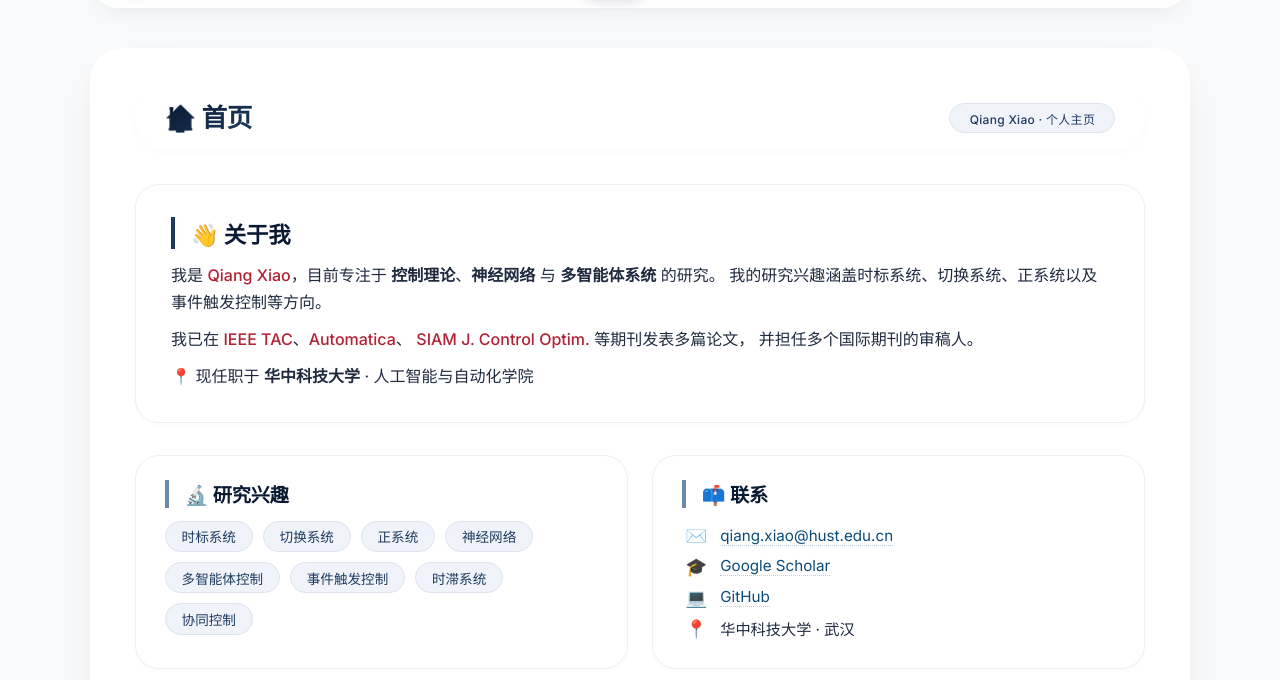
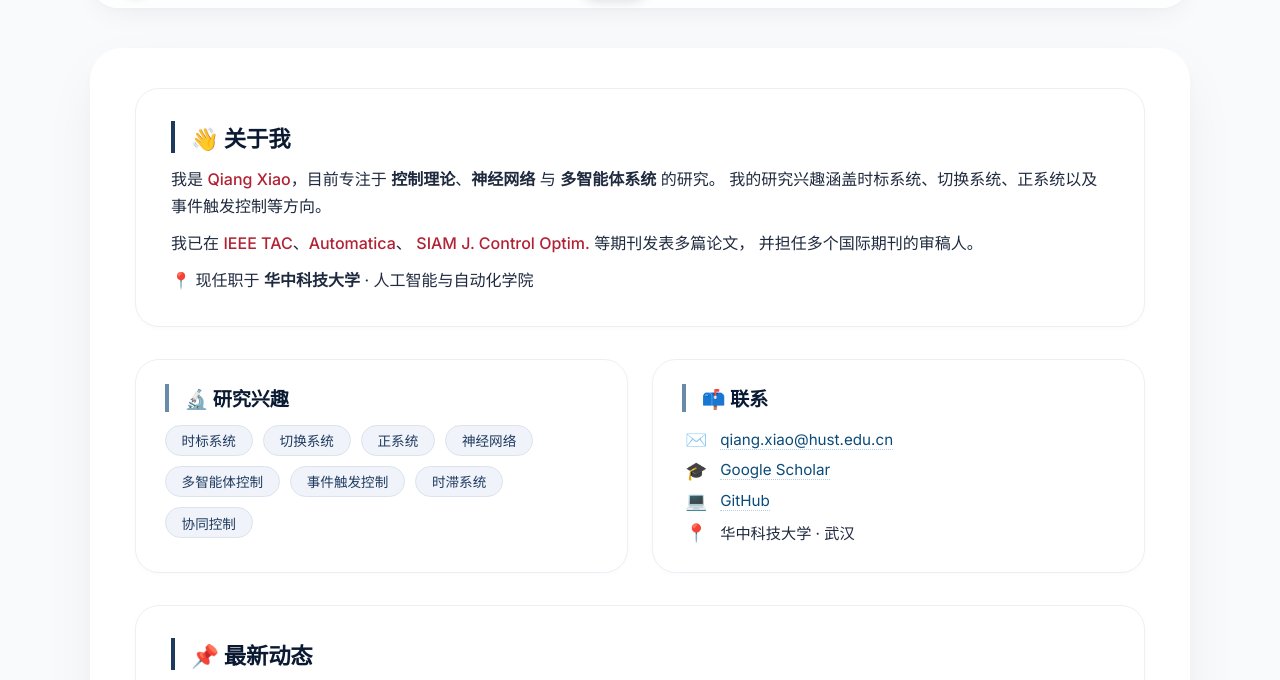
Before and after one commit to xiaodoh/xiaodoh.github.io, a plain HTML site: page index.html in a window 1280 px wide. Shown: the part 81-761 px from the top of the page. Drawn offline with Linux system fonts and the light colour scheme.

Commit message:
Update index.html

```diff
--- a/index.html
+++ b/index.html
@@ -421,10 +421,7 @@
 
     <div class="container">
         <!-- 头部：毛玻璃 + 渐变文字（与导航栏统一） -->
-        <div class="header">
-            <h1>🏠 首页</h1>
-            <span class="badge">Qiang Xiao · 个人主页</span>
-        </div>
+
 
         <!-- 主要内容 -->
         <div class="profile-section">
```
